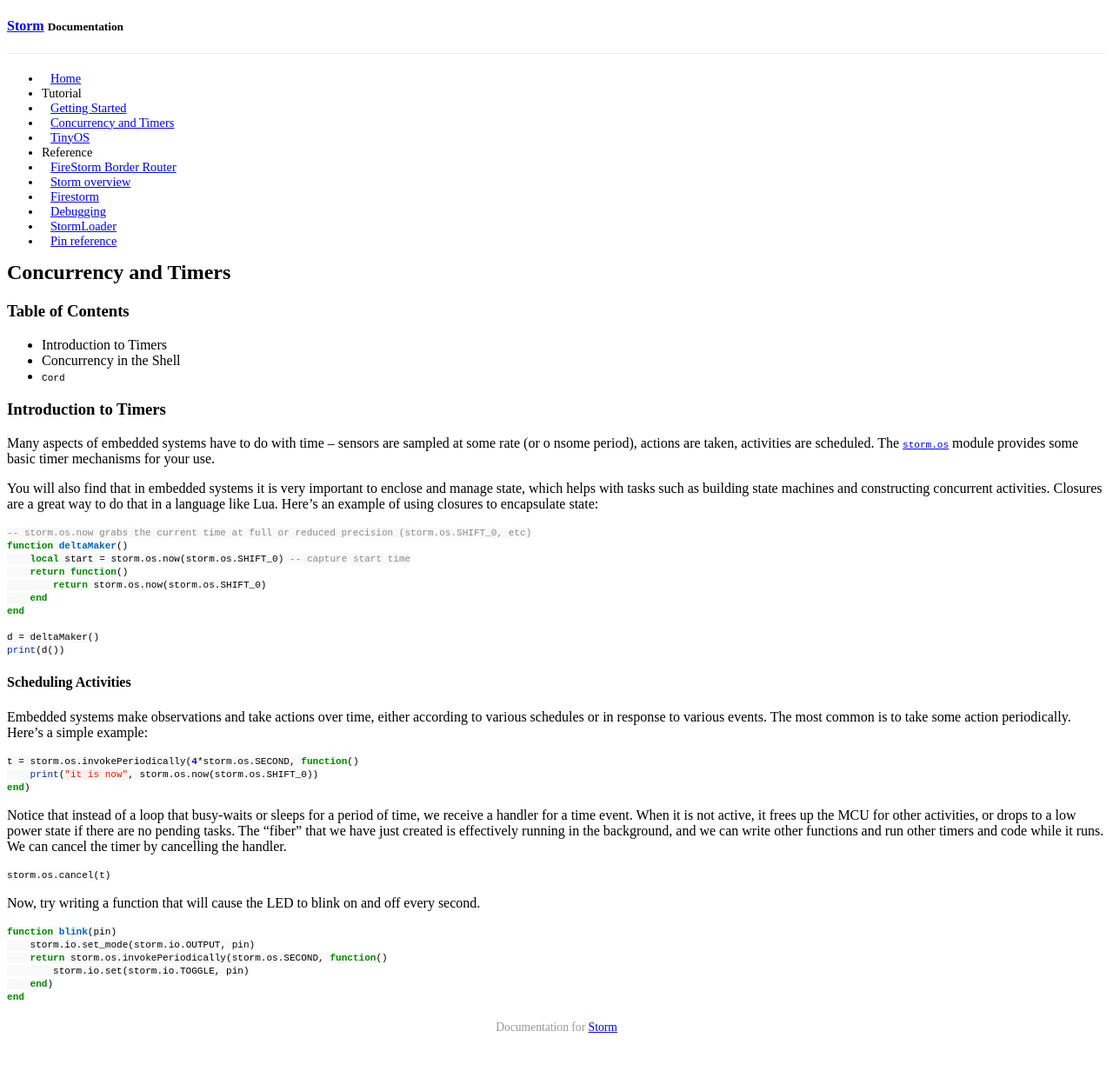
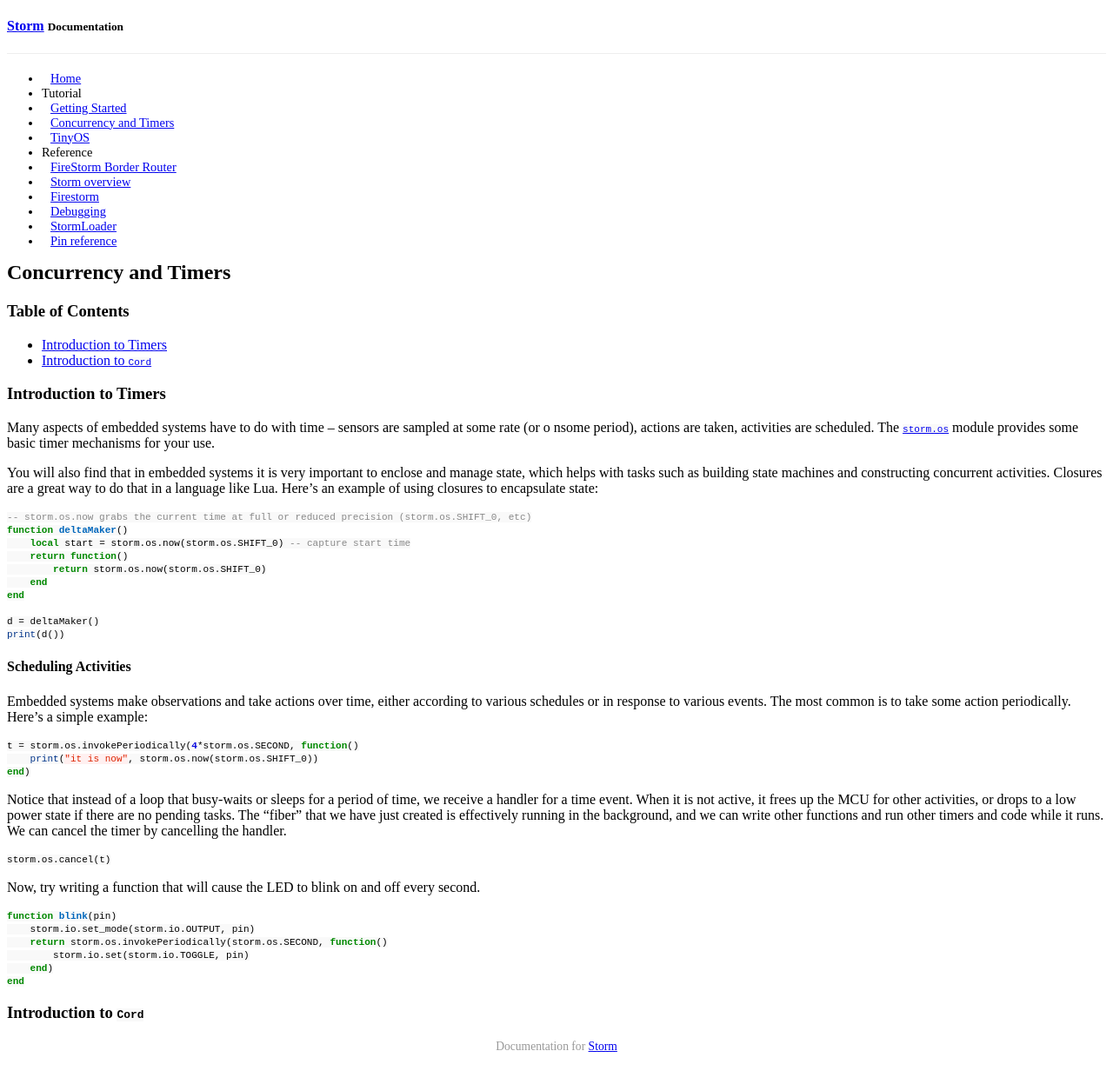
Before and after one commit to SoftwareDefinedBuildings/storm, a Jekyll site: the page built from docs/_posts/2015-06-02-concurrency-and-timers.md, in a window 1280 px wide. Shown: the whole page at 87% size. Built offline with Jekyll 4.4.1, drawn with Linux system fonts in a browser that asks for light colours; Markdown is read by kramdown in place of the engine named in the settings; a style sheet for code colours, icons or effects is not loaded; before the commit the page ends 1210 px from its top, so only the background shows below that.

Commit message:
toc for timer/cord section

````diff
--- a/docs/_posts/2015-06-02-concurrency-and-timers.md
+++ b/docs/_posts/2015-06-02-concurrency-and-timers.md
@@ -7,11 +7,10 @@ date: 2015-06-02 02:20:46
 
 ### Table of Contents
 
-* Introduction to Timers
-* Concurrency in the Shell
-* `Cord`
+* [Introduction to Timers](#introtimers)
+* [Introduction to `Cord`](#introcord)
 
-### <a name="timers"></a> Introduction to Timers
+### <a name="introtimers"></a> Introduction to Timers
 
 Many aspects of embedded systems have to do with time -- sensors are sampled at some rate (or o nsome period), actions are
 taken, activities are scheduled. The [`storm.os`](https://github.com/SoftwareDefinedBuildings/storm_elua/wiki#stormos)
@@ -64,3 +63,5 @@ function blink(pin)
     end)
 end
 ```
+
+### <a name='introcord'></a> Introduction to `Cord`
````
